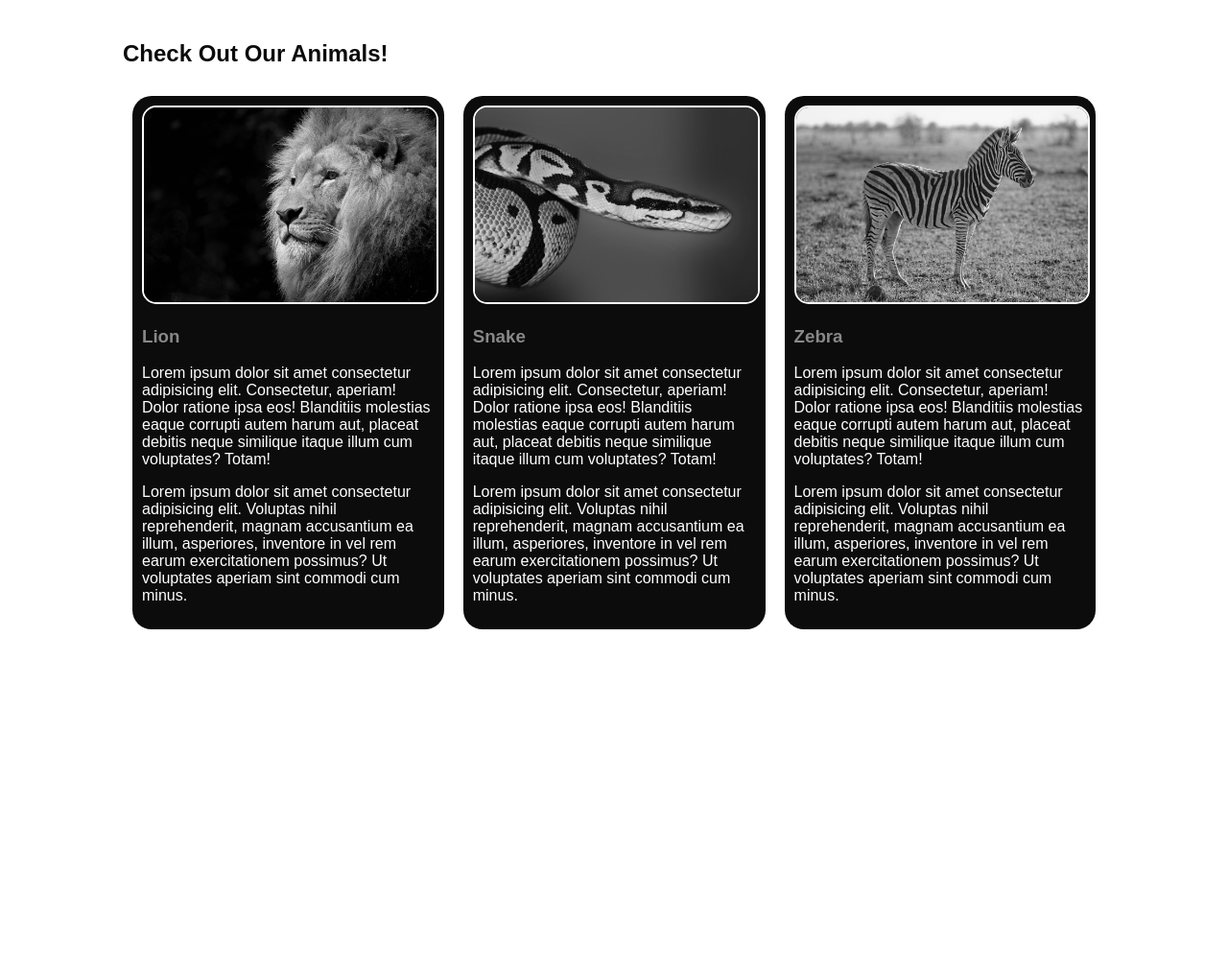
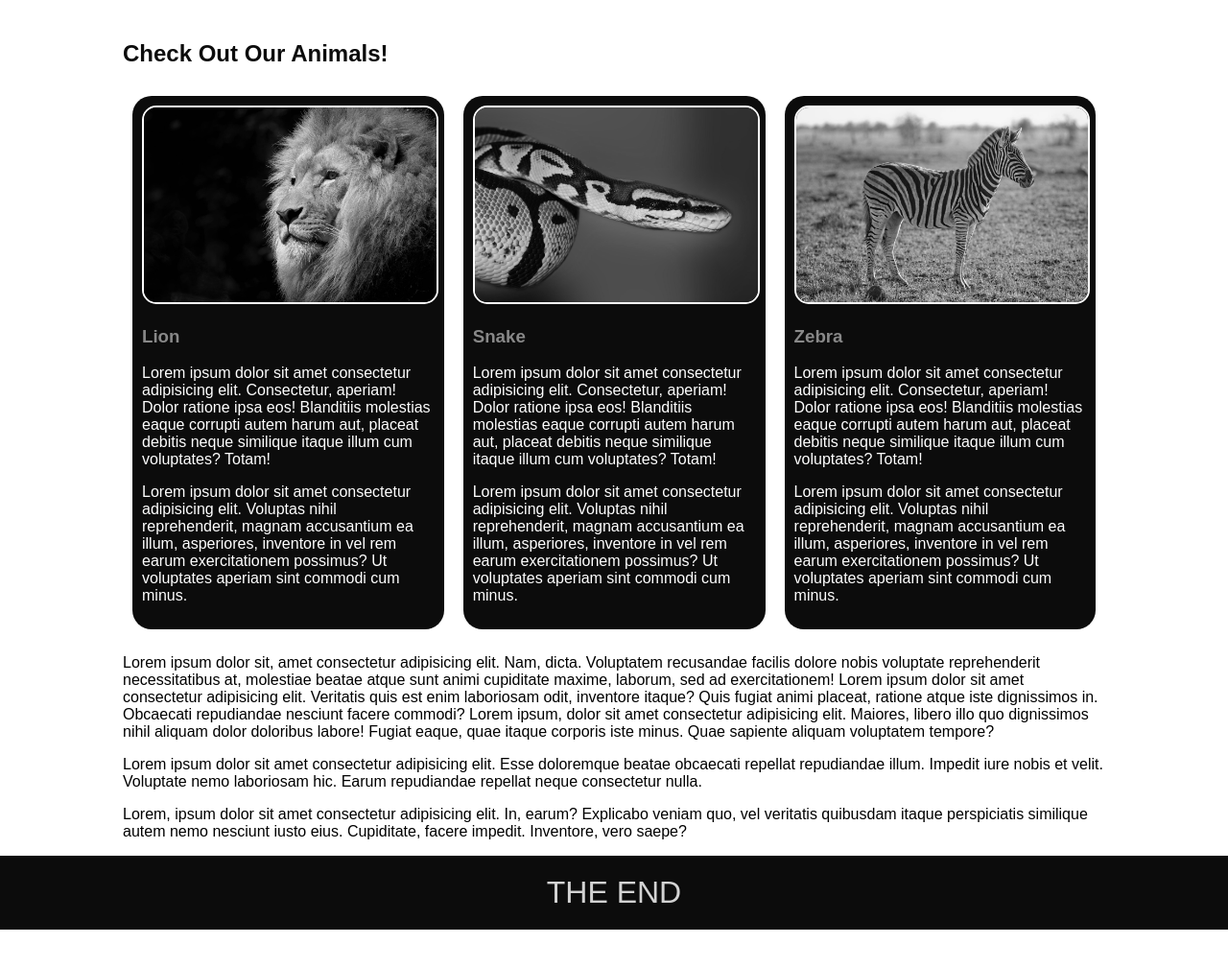
Before and after one commit to Madeline-Carr/Zoo, a plain HTML site: page Index.html in a window 1280 px wide. Shown: the part 78-1086 px from the top of the page at 96% size. Drawn offline with Linux system fonts and the light colour scheme; a script that the page names is missing.

Commit message:
Footer and End Content
I added a footer and a couple paragraphs before it.

```diff
--- a/Index.html
+++ b/Index.html
@@ -58,9 +58,26 @@
           minus.</p>
       </div>
     </div>
+    <p>Lorem ipsum dolor sit, amet consectetur adipisicing elit. Nam, dicta. Voluptatem recusandae facilis dolore nobis
+      voluptate reprehenderit necessitatibus at, molestiae beatae atque sunt animi cupiditate maxime, laborum, sed ad
+      exercitationem! Lorem ipsum dolor sit amet consectetur adipisicing elit. Veritatis quis est enim laboriosam odit,
+      inventore itaque? Quis fugiat animi placeat, ratione atque iste dignissimos in. Obcaecati repudiandae nesciunt
+      facere commodi? Lorem ipsum, dolor sit amet consectetur adipisicing elit. Maiores, libero illo quo dignissimos
+      nihil aliquam dolor doloribus labore! Fugiat eaque, quae itaque corporis iste minus. Quae sapiente aliquam
+      voluptatem tempore?</p>
+    <p>Lorem ipsum dolor sit amet consectetur adipisicing elit. Esse doloremque beatae obcaecati repellat repudiandae
+      illum. Impedit iure nobis et velit. Voluptate nemo laboriosam hic. Earum repudiandae repellat neque consectetur
+      nulla.</p>
+    <p>Lorem, ipsum dolor sit amet consectetur adipisicing elit. In, earum? Explicabo veniam quo, vel veritatis
+      quibusdam itaque perspiciatis similique autem nemo nesciunt iusto eius. Cupiditate, facere impedit. Inventore,
+      vero saepe?</p>
 
   </div>
-
+  <footer>
+    <div class="container">
+      THE END
+    </div>
+  </footer>
   <div class="space"></div>
   </div>
 
--- a/Styles/main.scss
+++ b/Styles/main.scss
@@ -57,3 +57,11 @@ h2{
 }
 
 .space{min-height: 1000px;}
+
+footer{
+    background-color: $zooGreen;
+    color: $lightGreen;
+    padding: 20px 0;
+    text-align: center;
+    font-size: 2em;
+}
```
Also changed, not shown: Styles/main.css, 1 other file.
